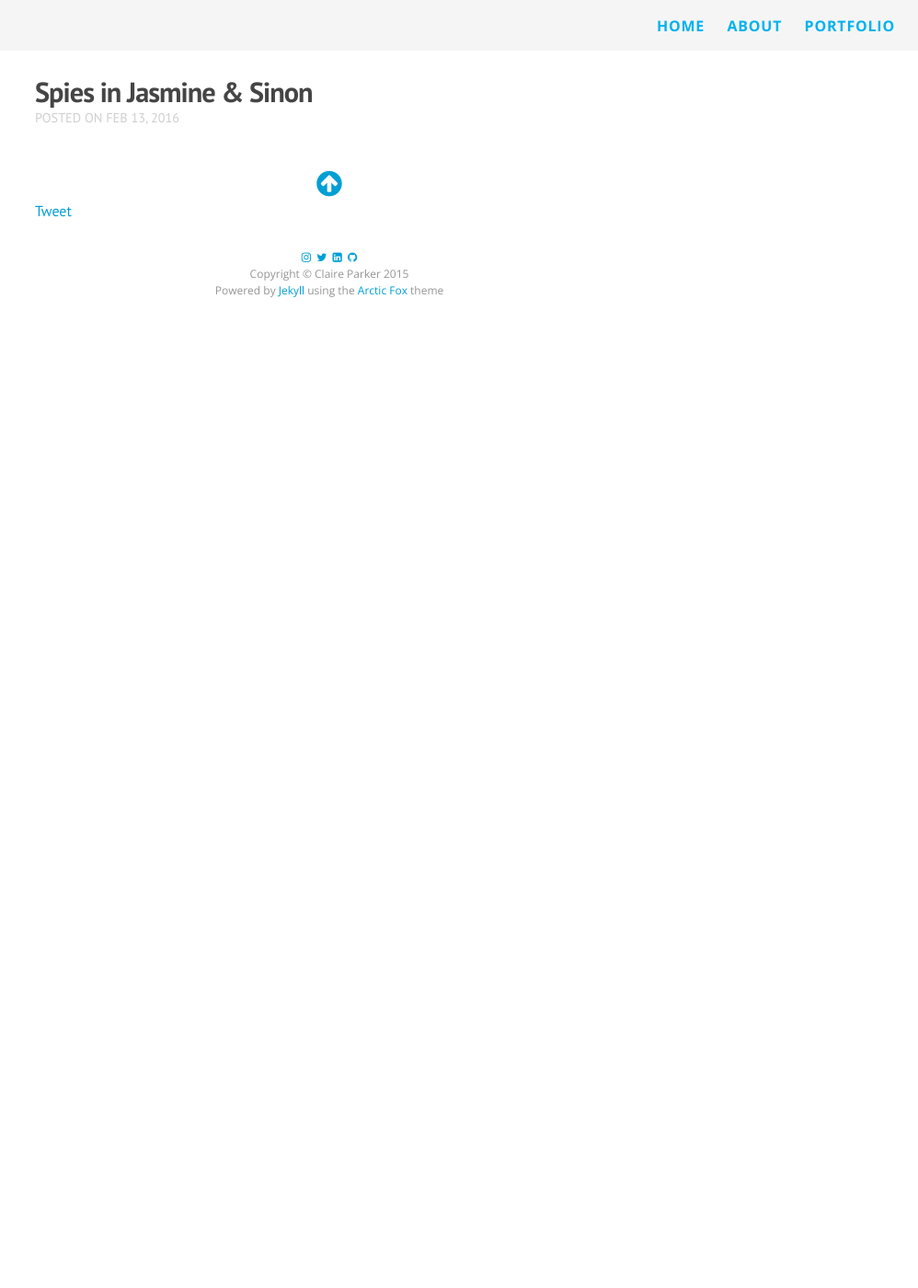
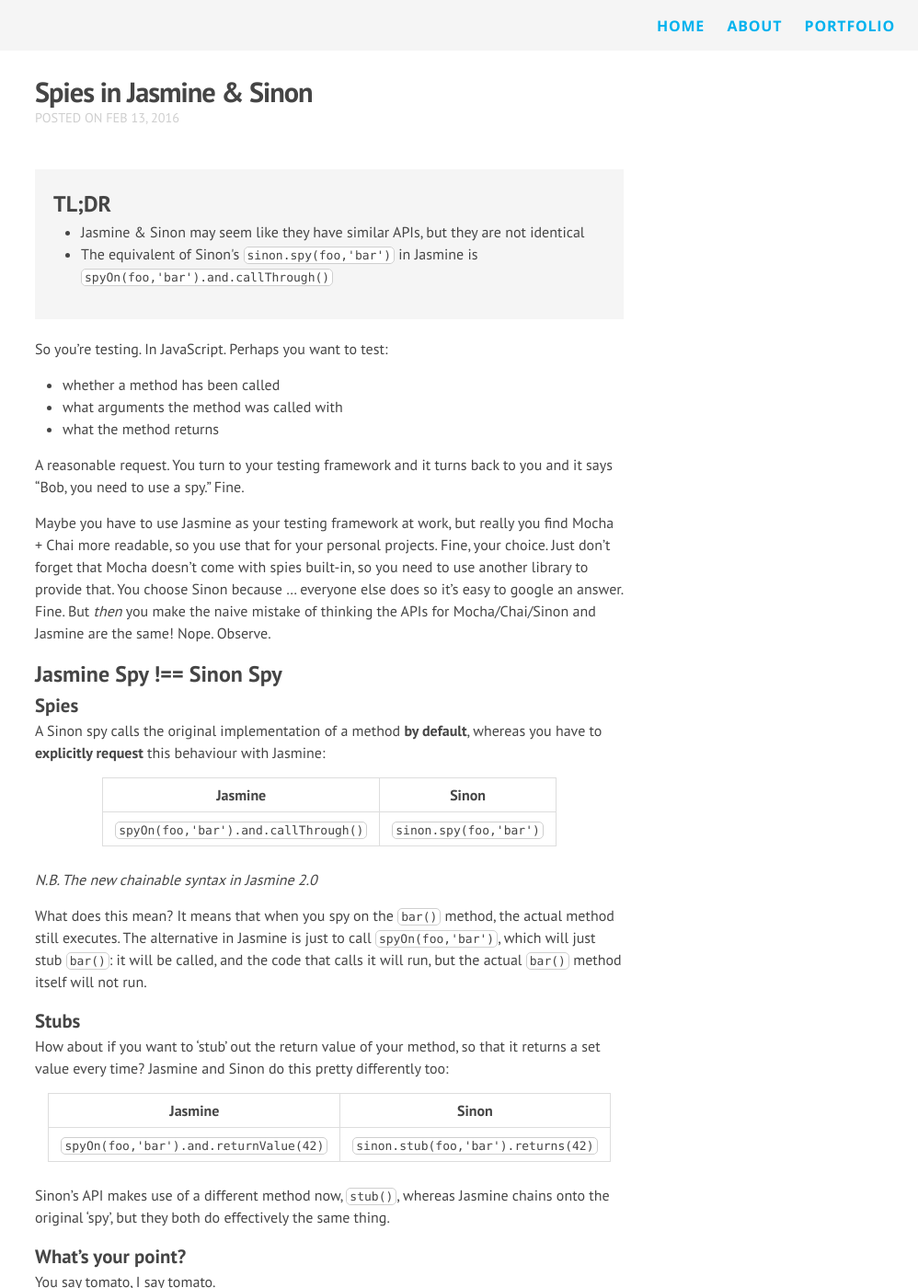
Before and after one commit to claire-codes/blog-com, a Jekyll site: the page built from _posts/2016-02-13-spies-in-jasmine-&-sinon.markdown, in a window 1280 px wide and 1400 px high. Shown: the whole window at 92% size, without its empty margins (282-1280 px from the left). Built offline with Jekyll 4.4.1, drawn with Linux system fonts in a browser that asks for light colours; nearby versions of some CDN libraries; comment, search, counter and statistics services are not loaded; some of the changed text lies outside the part shown.

Commit message:
:loudspeaker: Spy post

```diff
--- a/_posts/2016-02-13-spies-in-jasmine-&-sinon.markdown
+++ b/_posts/2016-02-13-spies-in-jasmine-&-sinon.markdown
@@ -7,3 +7,60 @@
 categories:
 - javascript
 ---
+
+<div class="tldr">
+    <h2>TL;DR</h2>
+    <ul>
+        <li>Jasmine & Sinon may seem like they have similar APIs, but they are not identical</li>
+        <li>The equivalent of Sinon's <code>sinon.spy(foo,'bar')</code> in Jasmine is <code>spyOn(foo,'bar').and.callThrough()</code></li>
+    </ul>
+</div>
+
+So you're testing. In JavaScript. Perhaps you want to test:
+
+* whether a method has been called
+* what arguments the method was called with
+* what the method returns
+
+A reasonable request. You turn to your testing framework and it turns back to you and it says "Bob, you need to use a spy." Fine.
+
+Maybe you have to use Jasmine as your testing framework at work, but really you find Mocha + Chai more readable, so you use that for your personal projects. Fine, your choice. Just don't forget that Mocha doesn't come with spies built-in, so you need to use another library to provide that. You choose Sinon because ... everyone else does so it's easy to google an answer. Fine. But _then_ you make the naive mistake of thinking the APIs for Mocha/Chai/Sinon and Jasmine are the same! Nope. Observe.
+
+## Jasmine Spy !== Sinon Spy
+
+### Spies
+
+A Sinon spy calls the original implementation of a method **by default**, whereas you have to **explicitly request** this behaviour with Jasmine:
+
+| Jasmine | Sinon |
+| --- | --- |
+| `spyOn(foo,'bar').and.callThrough()` | `sinon.spy(foo,'bar')` |
+
+*N.B. The new chainable syntax in Jasmine 2.0*
+
+What does this mean? It means that when you spy on the `bar()` method, the actual method still executes. The alternative in Jasmine is just to call `spyOn(foo,'bar')`, which will just stub `bar()`: it will be called, and the code that calls it will run, but the actual `bar()` method itself will not run.
+
+### Stubs
+
+How about if you want to 'stub' out the return value of your method, so that it returns a set value every time? Jasmine and Sinon do this pretty differently too:
+
+| Jasmine | Sinon |
+| --- | --- |
+| `spyOn(foo,'bar').and.returnValue(42)`| `sinon.stub(foo,'bar').returns(42)` |
+
+Sinon's API makes use of a different method now, `stub()`, whereas Jasmine chains onto the original 'spy', but they both do effectively the same thing.
+
+### What's your point?
+
+You say tomato, I say tomato.
+
+One man's stub is another man's mock, which is another man's spy. When you assume that you know that you know what that testing framework is talking about, you make an __ASS__ out of __U__ and __ME__.
+
+_This post was inspired by the day I lost wondering why my Jasmine spy wasn't behaving how I thought it should. Curse you `.and.callThrough()`!!_
+
+### Read more
+
+* [Jasmine 2.0](http://jasmine.github.io/2.0/introduction.html)
+* [Sinon](http://sinonjs.org/)
+* [Mocha]()
+* [Chai]()
```
Also changed, not shown: _posts/ideads.md (deleted, +0 -8 lines).
